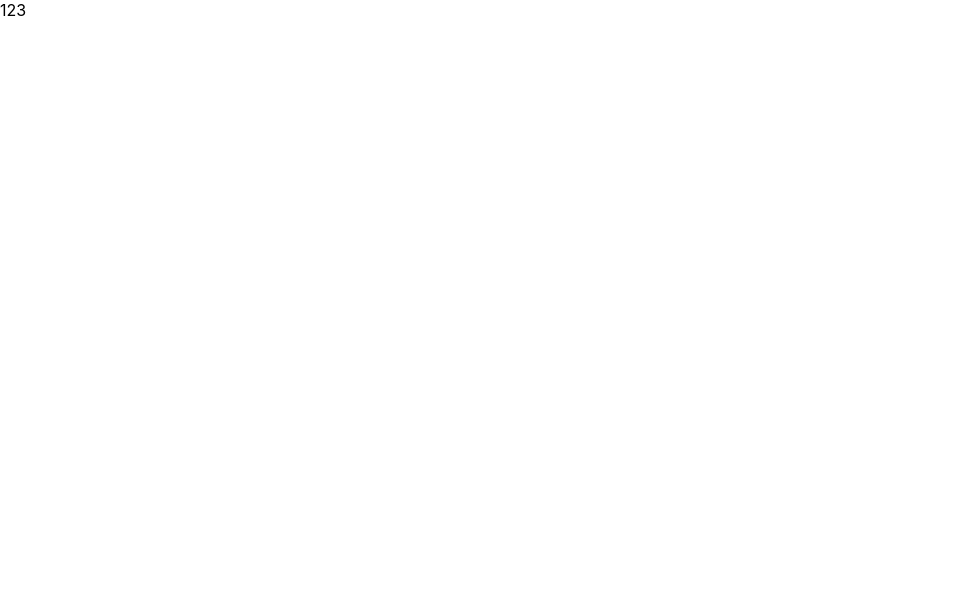
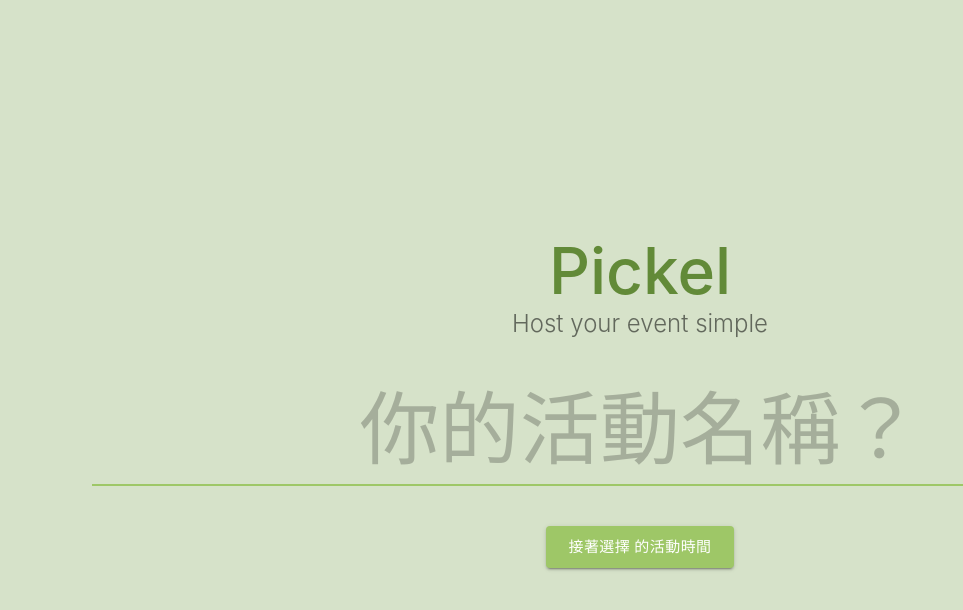
Before and after one commit to Lauviah0622/pickel-frontend, a React (Create React App) app: page / in a window 1280 px wide. Shown: the top 610 px of the page, without its empty margins (0-963 px from the left). Built offline with nearby package versions, Linux system fonts and the light colour scheme.

Commit message:
feat(ui): layout entrypage

```diff
--- a/src/App.jsx
+++ b/src/App.jsx
@@ -1,11 +1,18 @@
-import React from 'react';
+import React from "react";
+import { HashRouter as Router, Switch, Route } from "react-router-dom";
+
+import Entry from './pages/Entry';
+
 
 function App() {
-
   return (
-    <div className="App">
-      123
-    </div>
+    <Router>
+        <Switch>
+          <Route path="/" exact component={Entry} />
+          <Route path="/event">345</Route>
+          <Route path="/pick">456</Route>
+        </Switch>
+    </Router>
   );
 }
 
--- a/src/index.css
+++ b/src/index.css
@@ -1,13 +1,34 @@
 body {
   margin: 0;
-  font-family: -apple-system, BlinkMacSystemFont, 'Segoe UI', 'Roboto', 'Oxygen',
-    'Ubuntu', 'Cantarell', 'Fira Sans', 'Droid Sans', 'Helvetica Neue',
+  font-family: -apple-system, BlinkMacSystemFont, "Segoe UI", "Roboto", "Oxygen",
+    "Ubuntu", "Cantarell", "Fira Sans", "Droid Sans", "Helvetica Neue",
     sans-serif;
   -webkit-font-smoothing: antialiased;
   -moz-osx-font-smoothing: grayscale;
+  height: 100%;
+  width: 100%;
+}
+
+html {
+  height: 100vh;
+  width: 100vw;
+}
+
+h1,
+h2,
+h3,
+h4,
+h5,
+h6 {
+  margin: 0;
+}
+
+#root {
+  height: 100%;
+  width: 100%;
 }
 
 code {
-  font-family: source-code-pro, Menlo, Monaco, Consolas, 'Courier New',
+  font-family: source-code-pro, Menlo, Monaco, Consolas, "Courier New",
     monospace;
 }
--- a/src/index.jsx
+++ b/src/index.jsx
@@ -1,11 +1,54 @@
-import React from 'react';
-import ReactDOM from 'react-dom';
+import React from "react";
+import ReactDOM from "react-dom";
+import {
+  createMuiTheme,
+  ThemeProvider as MaterialThemeProvider,
+} from "@material-ui/core/styles";
+import { ThemeProvider } from "styled-components";
 import './index.css';
-import App from './App.jsx';
+
+import App from "./App.jsx";
+
+const theme = {
+  palette: {
+    common: { black: "rgba(0, 0, 0, 0.93)", white: "#fff" },
+    background: { paper: "#fff", default: "#fafafa" },
+    primary: {
+      light: "#D0E5B9",
+      main: "#9ec767",
+      dark: "rgba(98, 138, 56, 1)",
+      contrastText: "#fff",
+    },
+    secondary: {
+      light: "rgba(180, 196, 204, 1)",
+      main: "rgba(96, 125, 139, 1)",
+      dark: "rgba(51, 75, 87, 1)",
+      contrastText: "#fff",
+    },
+    error: {
+      light: "#e57373",
+      main: "#f44336",
+      dark: "#d32f2f",
+      contrastText: "#fff",
+    },
+    text: {
+      primary: "rgba(0, 0, 0, 0.87)",
+      secondary: "rgba(0, 0, 0, 0.54)",
+      disabled: "rgba(0, 0, 0, 0.38)",
+      hint: "rgba(0, 0, 0, 0.38)",
+    },
+  },
+};
+
+const muiTheme = createMuiTheme(theme);
 
 ReactDOM.render(
-    <App />,
-  document.getElementById('root')
+  <ThemeProvider theme={theme}>
+    <MaterialThemeProvider theme={muiTheme}>
+      <App />
+    </MaterialThemeProvider>
+  </ThemeProvider>,
+  document.getElementById("root")
 );
 
 // If you want to start measuring performance in your app, pass a function
--- /dev/null
+++ b/src/pages/Entry/Entry.jsx
@@ -0,0 +1,75 @@
+import React, {useState} from "react";
+import styled from "styled-components";
+import MuiInput from "@material-ui/core/Input";
+import MuiButton from "@material-ui/core/Button";
+
+const Root = styled.div`
+  background-color: #d6e2c9;
+  height: 100%;
+  width: 100%;
+  display: flex;
+  align-items: center;
+  justify-content: center;
+  flex-direction: column;
+`;
+
+const Title = styled.h1`
+  color: ${(props) => props.theme.palette.primary.dark};
+  font-size: 4em;
+  font-weight: 500;
+`;
+
+const Subtitle = styled.h2`
+  color: ${(props) => props.theme.palette.text.secondary};
+  font-size: 1.5em;
+  font-weight: 300;
+`;
+
+const Input = styled(MuiInput)`
+  margin: 40px 0;
+  .MuiInput-input {
+    font-size: 5em;
+    text-align: center;
+    color: ${(props) => props.theme.palette.text.secondary};
+  }
+`;
+
+const StyledForm = styled.form`
+  display: flex;
+  align-items: center;
+  justify-content: center;
+  flex-direction: column;
+`;
+
+const Button = styled(MuiButton)`
+    font-size: 1.2em;
+`;
+
+export default function Entry() {
+    const [eventName, setEventName] = useState('');
+    const handleInputSChange = (e) => {
+        setEventName(e.target.value);
+    }
+
+
+  return (
+    <Root>
+      <Title>Pickel</Title>
+      <Subtitle>Host your event simple</Subtitle>
+      <StyledForm>
+        <Input
+          id="standard-basic"
+          label="Standard"
+          placeholder="你的活動名稱？"
+          autoFocus={true}
+          autoComplete={"off"}
+          value={eventName}
+          onChange={handleInputSChange}
+        />
+        <Button color="primary" variant="contained" component="div" size="large">
+          接著選擇 {eventName} 的活動時間
+        </Button>
+      </StyledForm>
+    </Root>
+  );
+}
--- /dev/null
+++ b/src/pages/Entry/index.js
@@ -0,0 +1 @@
+export { default } from './Entry.jsx'
--- /dev/null
+++ b/src/pages/Event/index.js
@@ -0,0 +1 @@
+export { default } from './Event.jsx'
```
Also changed, not shown: package.json (+17 -16 lines), src/pages/Event/Event.jsx (added), 2 other files (tests, documents, lock files or other folders).
